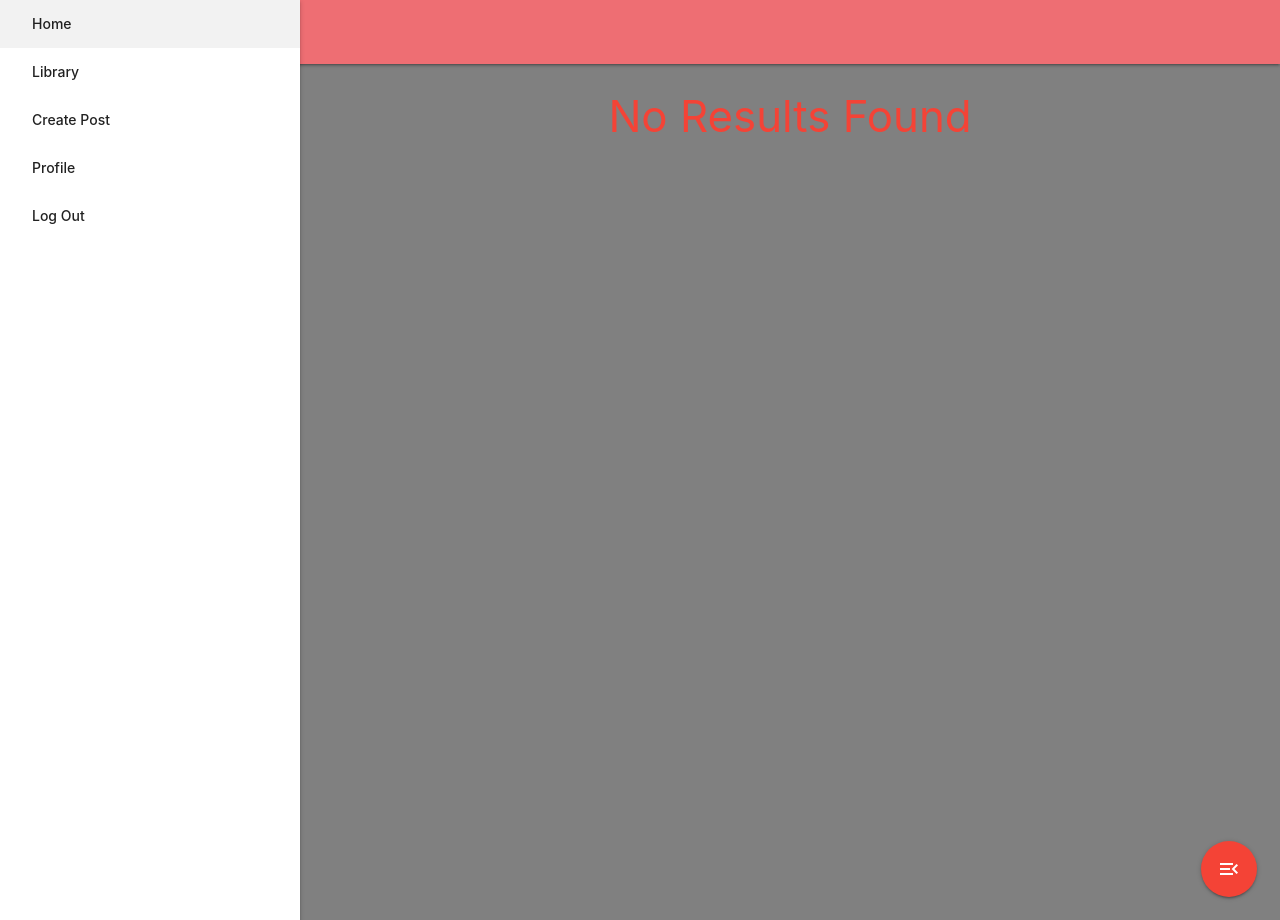
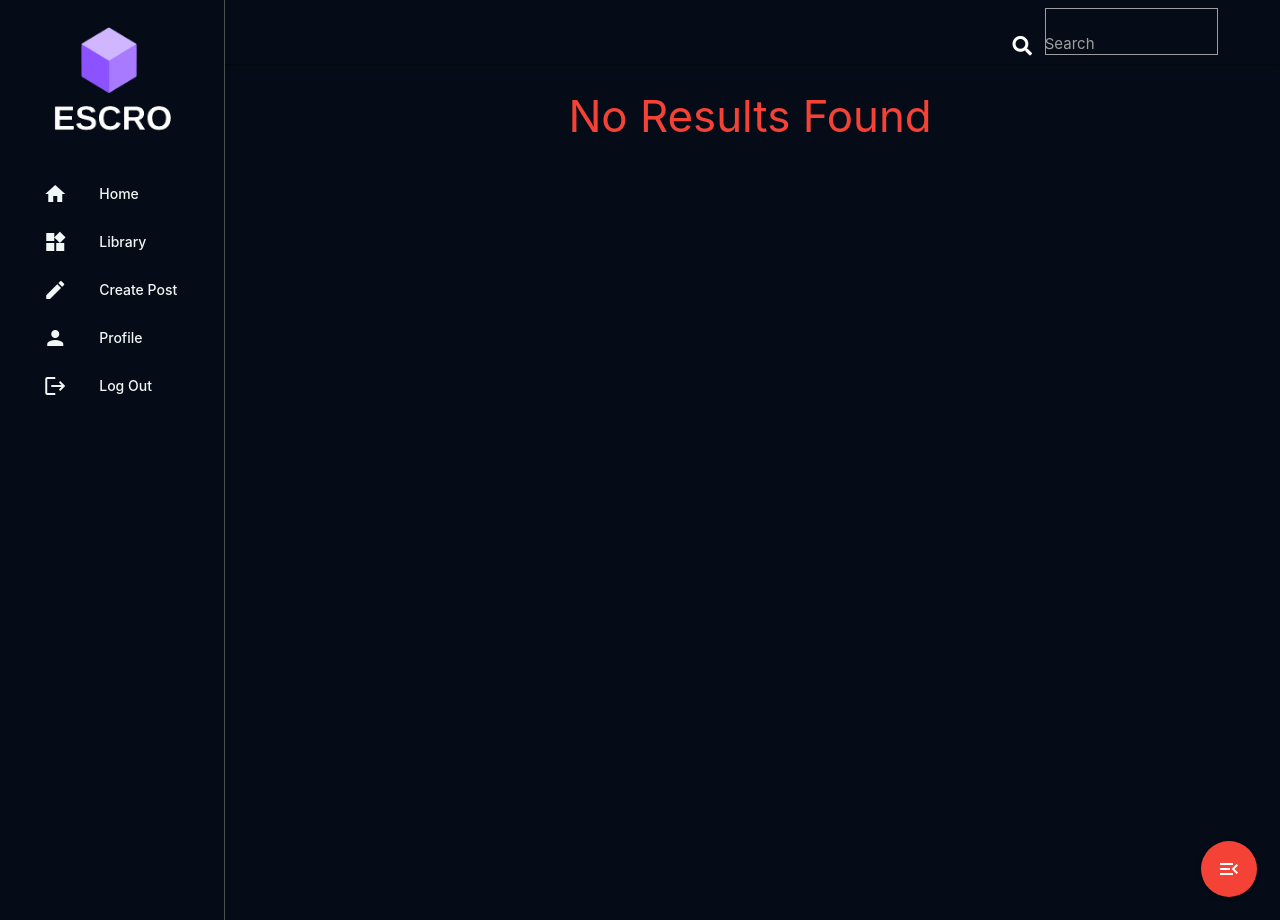
Before and after one commit to SleepyMan93/escro-games, a Flask app: page / in a window 1280 px wide. Run offline with Flask 2, Linux system fonts and the light colour scheme; the visitor is signed in with stand-in values (Sample User, id 1); data that the repository does not hold is empty; some libraries are stand-ins or nearby versions.

Commit message:
First stage of styling, colours and layout ammendments

```diff
--- a/static/css/style.css
+++ b/static/css/style.css
@@ -1,10 +1,55 @@
 body {
-    background-color: grey;
+  background-color: #060C17;
 }
 
+nav {
+  background-color: #060C17;
+}
+
+#logo {
+  padding-bottom: 0px;
+}
+
+#menu {
+  margin: 0 auto;
+  max-width: 1280px;
+  width: 90%;
+}
+
+#search .input-field {
+  width: 50%;
+}
+
+input[type=text]:not(.browser-default) {
+  border-bottom: none;
+  border: 1px solid #9e9e9e;
+}
+
+.input-field .prefix {
+  position: absolute;
+  width: 3rem;
+  font-size: 1.3rem;
+  top: 2.4rem;
+}
+
+.sidenav {
+  width: 225px;
+  background-color: #060C17;
+  border-right: 1px solid rgba(240, 247, 239, 0.3);
+  -webkit-background-clip: padding-box;
+  background-clip: padding-box;
+}
+
+.sidenav li>a {
+  color: #F0F7F4;
+}
+
+#slide-out li>a>i {
+  color: #F0F7F4;
+}
 
 main, section, footer {
-    padding-left: 300px;
+    padding-left: 220px;
   }
 
   @media only screen and (max-width : 992px) {
@@ -15,6 +60,10 @@ main, section, footer {
 
 .flashes h4 {
   line-height: 2;
+}
+
+h4 {
+   color: #F0F7F4;
 }
 
 /* Home Page */
@@ -73,3 +122,12 @@ main, section, footer {
 main #genre_type {
   display: none !important;
 }
+
+
+/* Media Queries */
+
+@media only screen and (min-width: 993px) {
+  .container {
+      width: 90%;
+  }
+}
--- a/templates/base.html
+++ b/templates/base.html
@@ -21,28 +21,31 @@
 <body>
 
     <header>
-        <nav>
-            <div id="menu" class="container">
-                <a href="#" data-target="slide-out" class="sidenav-trigger">
-                    <i class="fas fa-bars"></i>
-                </a>
-            </div>
-        </nav>
 
         <ul id="slide-out" class="sidenav sidenav-fixed">
-            <li><a href="{{ url_for('show_games') }}">Home</a></li>
-            <li><a href="{{ url_for('library') }}">Library</a></li>
-            {% if session.user %}
-                <li><a href="{{ url_for('publish') }}">Create Post</a></li>
-                <li><a href="{{ url_for('profile', username=session['user']) }}">Profile</a></li>
-                {% if session.user|lower == "admin"|lower %}
-                    <li><a href="{{ url_for('get_genres') }}">Genres</a></li>
-                {% endif %}
-                <li><a href="{{ url_for('logout') }}">Log Out</a></li>
-            {% else %}
-                <li><a href="{{ url_for('login') }}">Log In</a></li>
-                <li><a href="{{ url_for('register') }}">Register</a></li>
-            {% endif %}
+            <div id="logo" class="row">
+                <img class="responsive-img" src="static/images/escro_games_trans.png">
+            </div>
+            <div class="row">
+                <div class="top-links col s12">
+                    <li><a href="{{ url_for('show_games') }}"><i class="material-icons">home</i>Home</a></li>
+                    <li><a href="{{ url_for('library') }}"><i class="material-icons">widgets</i>Library</a></li>
+                    {% if session.user %}
+                    <li><a href="{{ url_for('publish') }}"><i class="material-icons">mode_edit</i>Create Post</a></li>
+                </div>
+                <div class="col s12">
+                    <li><a href="{{ url_for('profile', username=session['user']) }}"><i
+                                class="material-icons">person</i>Profile</a></li>
+                    {% if session.user|lower == "admin"|lower %}
+                    <li><a href="{{ url_for('get_genres') }}"><i class="material-icons">view_list</i>Genres</a></li>
+                    {% endif %}
+                    <li><a href="{{ url_for('logout') }}"><i class="material-icons">logout</i>Log Out</a></li>
+                    {% else %}
+                    <li><a href="{{ url_for('login') }}"><i class="material-icons">person</i>Log In</a></li>
+                    <li><a href="{{ url_for('register') }}"><i class="material-icons">person_add</i>Register</a></li>
+                    {% endif %}
+                </div>
+            </div>
         </ul>
 
     </header>
--- a/templates/games.html
+++ b/templates/games.html
@@ -11,13 +11,35 @@
 {{ game.post_date }}<br>
 {% endfor %} -->
 
+        <nav>
+            <div id="menu" class="row">
+                <div class="col s6">
+                <a href="#" data-target="slide-out" class="sidenav-trigger">
+                    <i class="fas fa-bars"></i>
+                </a>
+                </div>
+                <div id="search" class="col s6 card-panel transparent">
+                    <form action="{{ url_for('search') }}" method="post" class="col s12">
+                        <div class="row valign-wrapper center-align">
+                            <div class="input-field col s12 m3">
+                                <i class="fas fa-search prefix"></i>
+                                <input type="text" name="query" id="query" minlength="3" class="validate" required>
+                                <label for="query">Search</label>
+                            </div>
+                        </div>
+                    </form>
+                </div>
+            </div>
+        </nav>
+
 {% if games|length > 0 %}
+<div class="posts container">
 <ul id="allGames" class="collection">
     {% for game in games %}
     <li class="collection-item avatar">
         <img src="" alt="profile pic" class="circle">
         <div class="row">
-            <div class="col s11">
+            <div class="col s12 m11">
                 <strong>{{ game.game_title }}</strong> #{{ game.genre_type }} <br>
                 <p>{{ game.game_description }} <br>
                     Second Line • <span><em>Posted by {{ game.created_by }}</em></span>
@@ -27,6 +49,7 @@
     </li>
     {% endfor %}
 </ul>
+</div>
 {% else %}
     <h3 class="red-text center-align">No Results Found</h3>
 {% endif %}
```
Also changed, not shown: templates/edit_post.html (+8 -0 lines), templates/genres.html (+9 -0 lines), templates/library.html (+8 -1 lines), templates/login.html (+9 -0 lines), templates/profile.html (+8 -0 lines), templates/publish.html (+10 -2 lines), templates/register.html (+9 -0 lines), README.md, static/images/escro_games_trans.png (added), static/images/no_logo_admin_bug.png (added), static/images/profile_only_post.png (renamed from static/images/Screenshot (105).png), static/images/user_game_function.png (renamed from static/images/Screenshot (103).png).
